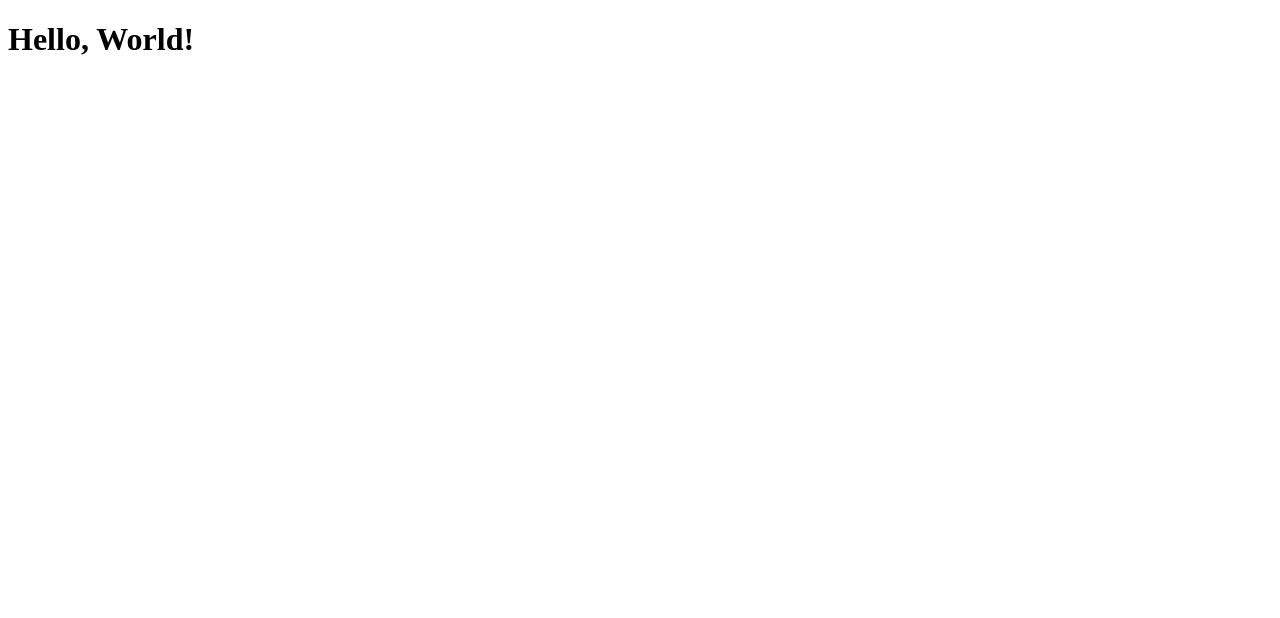
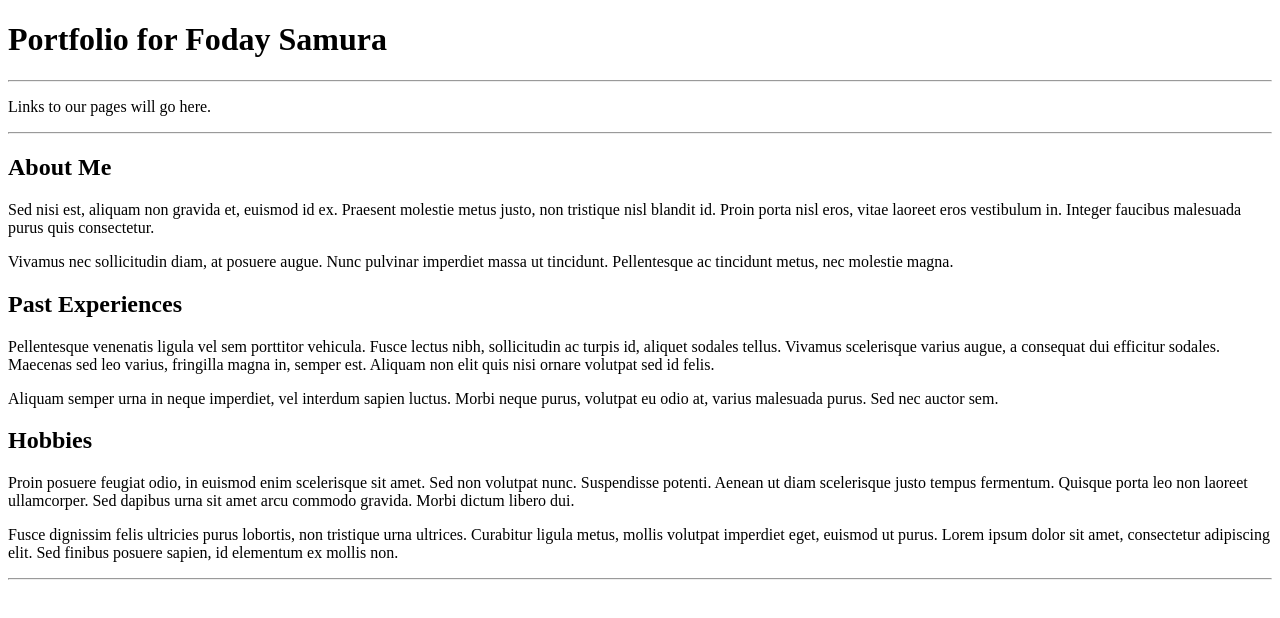
Before and after one commit to fsamura01/code-along-hello-world-, a plain HTML site: page index.html in a window 1280 px wide. Drawn offline with Linux system fonts and the light colour scheme.

Commit message:
Using HTML to structure a web page

```diff
--- a/index.html
+++ b/index.html
@@ -1,12 +1,30 @@
 <!DOCTYPE html>
-<html lang="en">
-<head>
-    <meta charset="UTF-8">
-    <meta name="viewport" content="width=device-width, initial-scale=1.0">
-    <meta http-equiv="X-UA-Compatible" content="ie=edge">
-    <title>Code-Along #1</title>
-</head>
-<body>
-   <h1>Hello, World!</h1>
-</body>
+<html>
+    <head>
+        <title>Foday Samura Portfolio</title>
+    </head>
+
+    <body>
+
+        <h1>Portfolio for Foday Samura</h1>
+
+        <hr>
+        <p>Links to our pages will go here.</p>
+        <hr>
+
+        <h2>About Me</h2>
+        <p>Sed nisi est, aliquam non gravida et, euismod id ex. Praesent molestie metus justo, non tristique nisl blandit id. Proin porta nisl eros, vitae laoreet eros vestibulum in. Integer faucibus malesuada purus quis consectetur.</p>
+        <p>Vivamus nec sollicitudin diam, at posuere augue. Nunc pulvinar imperdiet massa ut tincidunt. Pellentesque ac tincidunt metus, nec molestie magna.</p>
+
+        <h2>Past Experiences</h2>
+        <p>Pellentesque venenatis ligula vel sem porttitor vehicula. Fusce lectus nibh, sollicitudin ac turpis id, aliquet sodales tellus. Vivamus scelerisque varius augue, a consequat dui efficitur sodales. Maecenas sed leo varius, fringilla magna in, semper est. Aliquam non elit quis nisi ornare volutpat sed id felis.</p>
+        <p>Aliquam semper urna in neque imperdiet, vel interdum sapien luctus. Morbi neque purus, volutpat eu odio at, varius malesuada purus. Sed nec auctor sem.</p>
+
+        <h2>Hobbies</h2>
+        <p>Proin posuere feugiat odio, in euismod enim scelerisque sit amet. Sed non volutpat nunc. Suspendisse potenti. Aenean ut diam scelerisque justo tempus fermentum. Quisque porta leo non laoreet ullamcorper. Sed dapibus urna sit amet arcu commodo gravida. Morbi dictum libero dui. </p>
+        <p>Fusce dignissim felis ultricies purus lobortis, non tristique urna ultrices. Curabitur ligula metus, mollis volutpat imperdiet eget, euismod ut purus. Lorem ipsum dolor sit amet, consectetur adipiscing elit. Sed finibus posuere sapien, id elementum ex mollis non.</p>
+
+        <hr>
+
+    </body>
 </html>
```
